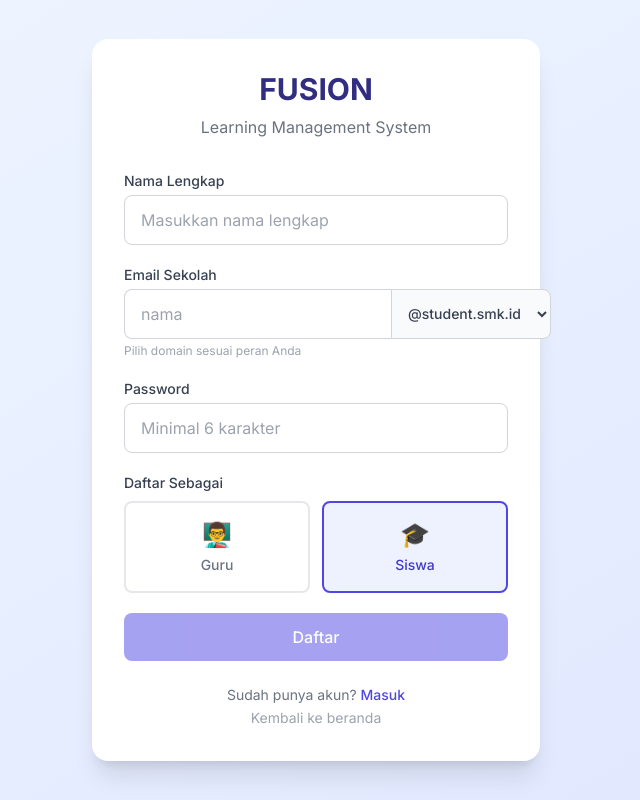
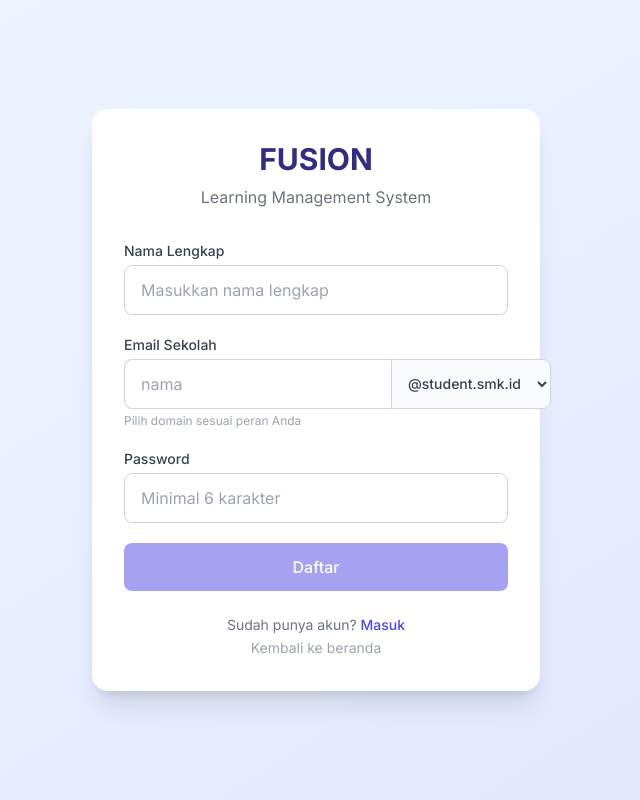
Before and after one commit to MarryDesy24/UAS-Pemrograman-Web, a Next.js app: page /register in a window 1280 px wide. Shown: the whole page, without its empty margins (324-964 px from the left). Built offline with nearby package versions, Linux system fonts and the light colour scheme; no server answers.

Commit message:
fix: remove redundant 'Daftar Sebagai' section - domain dropdown already determines role

```diff
--- a/src/app/register/page.tsx
+++ b/src/app/register/page.tsx
@@ -128,36 +128,6 @@ export default function RegisterPage() {
               />
             </div>
 
-            <div>
-              <label className="block text-sm font-medium text-gray-700 mb-2">Daftar Sebagai</label>
-              <div className="grid grid-cols-2 gap-3">
-                <button
-                  type="button"
-                  onClick={() => { setRole('guru'); setEmailDomain('guru.smk.id'); }}
-                  className={`p-4 rounded-lg border-2 transition-all text-center ${
-                    role === 'guru'
-                      ? 'border-indigo-600 bg-indigo-50 text-indigo-700'
-                      : 'border-gray-200 text-gray-500 hover:border-gray-300'
-                  }`}
-                >
-                  <div className="text-2xl mb-1">👨‍🏫</div>
-                  <div className="font-medium text-sm">Guru</div>
-                </button>
-                <button
-                  type="button"
-                  onClick={() => { setRole('siswa'); setEmailDomain('student.smk.id'); }}
-                  className={`p-4 rounded-lg border-2 transition-all text-center ${
-                    role === 'siswa'
-                      ? 'border-indigo-600 bg-indigo-50 text-indigo-700'
-                      : 'border-gray-200 text-gray-500 hover:border-gray-300'
-                  }`}
-                >
-                  <div className="text-2xl mb-1">🎓</div>
-                  <div className="font-medium text-sm">Siswa</div>
-                </button>
-              </div>
-            </div>
-
             <button
               type="submit"
               disabled={loading || !emailLocal.trim()}
```
